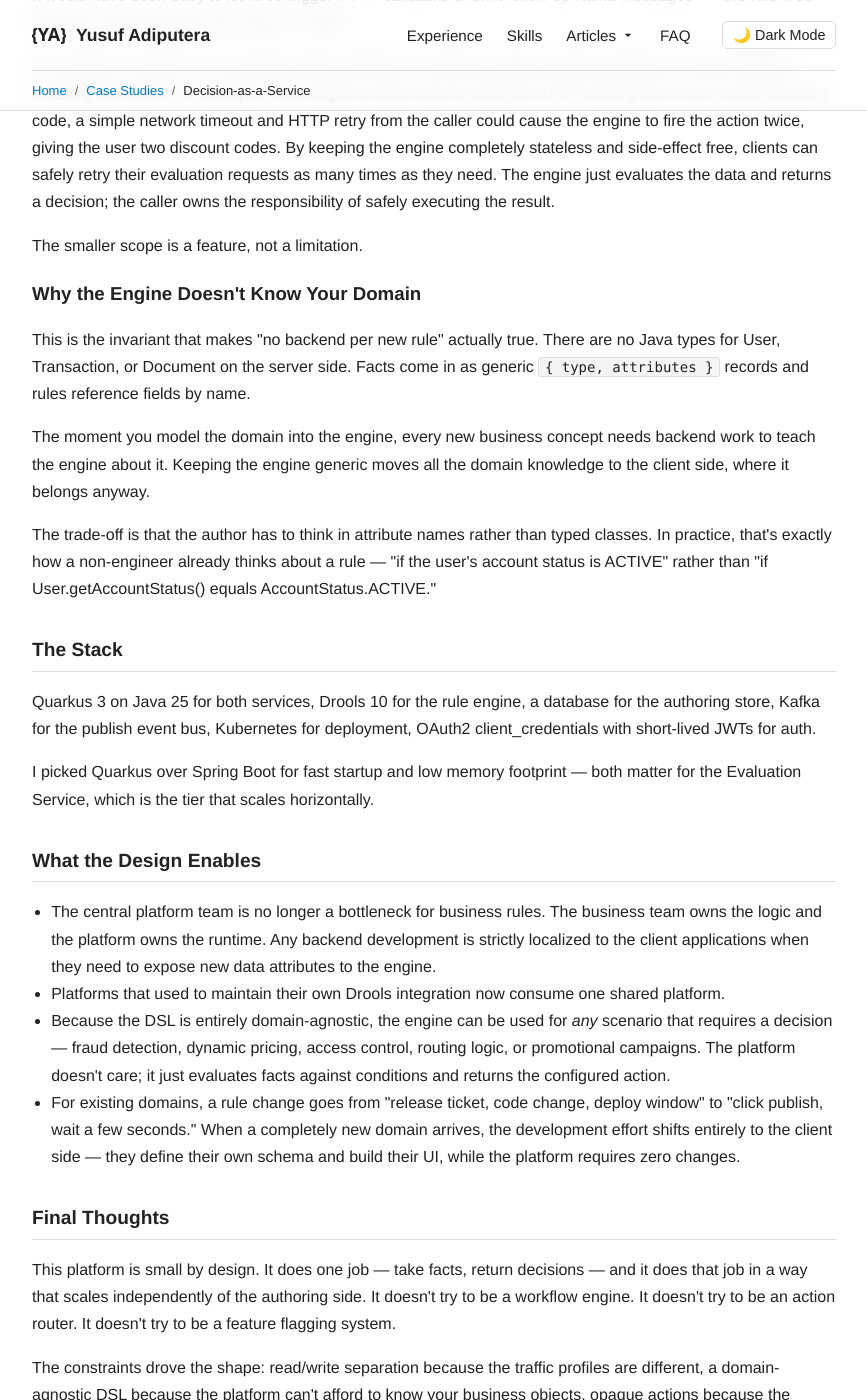
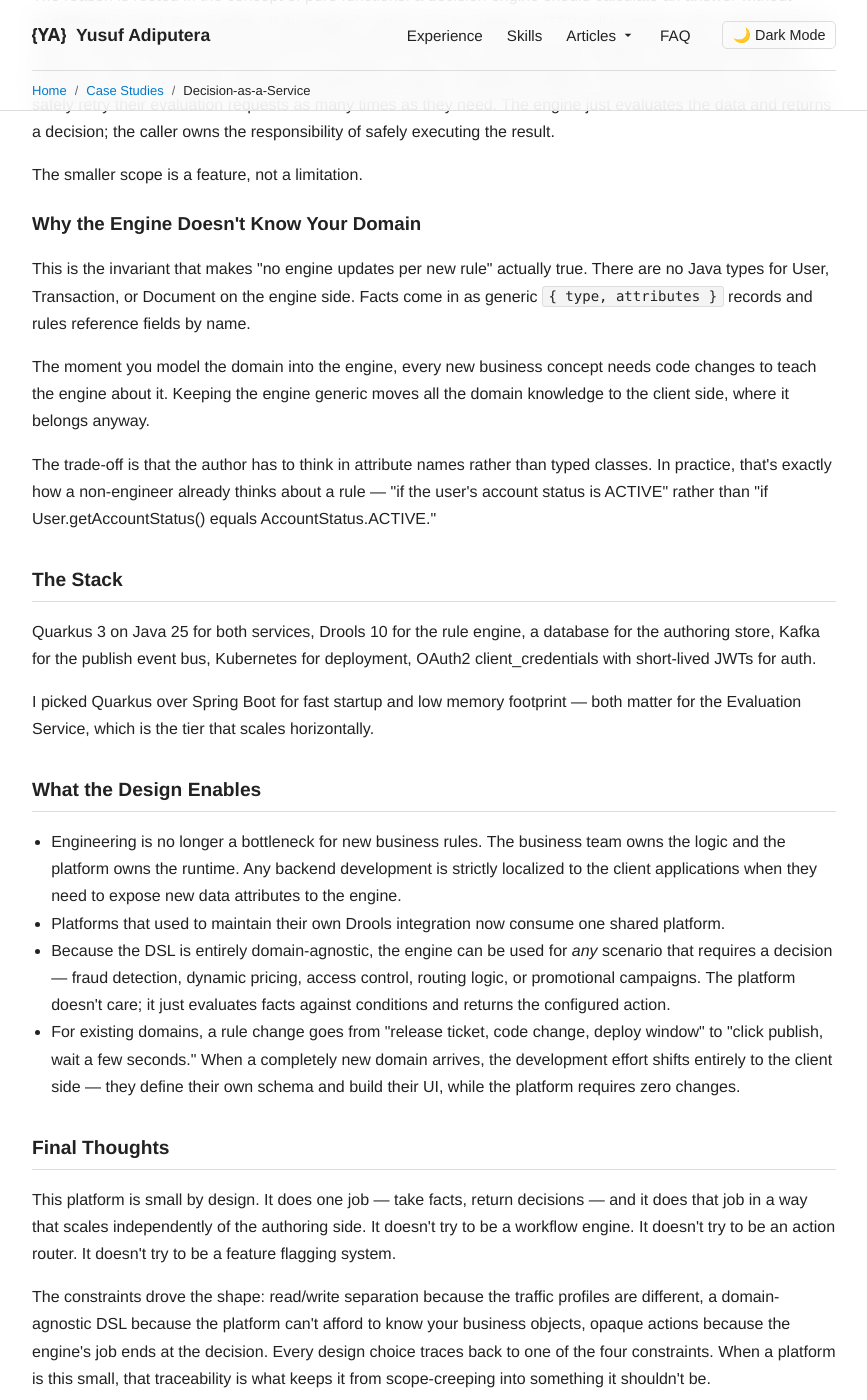
Before and after one commit to adiputera/adiputera.github.io, a Jekyll site: the page built from _articles/case-study-decision-as-a-service.md, in a window 1280 px wide and 1400 px high, scrolled down 7640 px. Shown: the whole window, without its empty margins (206-1073 px from the left). Built offline with Jekyll 4.4.1, drawn with Linux system fonts in a browser that asks for light colours; some of the changed text lies outside the part shown.

Commit message:
Update article

```diff
--- a/_articles/case-study-decision-as-a-service.md
+++ b/_articles/case-study-decision-as-a-service.md
@@ -1,7 +1,7 @@
 ---
 layout: article
 title: "Designing a Decision-as-a-Service Platform"
-description: "The design constraints and trade-offs behind a Drools-based decisioning platform with a JSON-to-DRL DSL, ~30 operators, universal and existential quantifiers, multi-object grouping, and Kafka-driven hot-reload — so business teams can ship rules without backend engineers in the loop."
+description: "The design constraints and trade-offs behind a Drools-based decisioning platform with a JSON-to-DRL DSL, ~30 operators, universal and existential quantifiers, multi-object grouping, and Kafka-driven hot-reload — so business teams can ship rules without engineers in the loop."
 date: 2026-06-17
 date_modified: 2026-06-17
 keywords: "Decision-as-a-Service, Drools, DSL design, system design, architecture design, Quarkus, Java 25, Kafka, database, Kubernetes, microservices, decisioning engine, business rules"
@@ -11,8 +11,8 @@
 breadcrumb: "Case Studies"
 breadcrumb_url: /case-studies/
 breadcrumb_short: "Decision-as-a-Service"
-snippet: "The design constraints and trade-offs behind a two-service Decision-as-a-Service platform with a custom JSON-to-DRL DSL — so business teams can ship rules without backend engineers in the loop."
-snippet_id: "Constraint dan trade-off desain di balik platform Decision-as-a-Service dua-layanan dengan DSL JSON-to-DRL kustom — agar tim bisnis bisa merilis aturan baru tanpa harus melibatkan engineer backend."
+snippet: "The design constraints and trade-offs behind a two-service Decision-as-a-Service platform with a custom JSON-to-DRL DSL — so business teams can ship rules without engineers in the loop."
+snippet_id: "Constraint dan trade-off desain di balik platform Decision-as-a-Service dua-layanan dengan DSL JSON-to-DRL kustom — agar tim bisnis bisa merilis aturan baru tanpa harus melibatkan engineer."
 published: true
 ---
 
@@ -69,9 +69,7 @@
 
 ## The DSL Design
 
-The design constraint that drove the DSL was: **no backend change per new rule**. That means the platform can't model your domain — no Java types for User, Transaction, or Document on the server side. The moment you model the domain into the engine, every new business concept needs backend work to teach the engine about it.
-
-So facts come in as generic `{ type, attributes }` records, and rules reference fields by name.
+The DSL is designed to map a business user's mental model into a structured JSON tree, avoiding the need for authors to write syntax-heavy DRL by hand.
 
 To understand the DSL, start with what a rule looks like in plain language:
 
@@ -252,9 +250,9 @@
 
 ### Why the Engine Doesn't Know Your Domain
 
-This is the invariant that makes "no backend per new rule" actually true. There are no Java types for User, Transaction, or Document on the server side. Facts come in as generic `{ type, attributes }` records and rules reference fields by name.
+This is the invariant that makes "no engine updates per new rule" actually true. There are no Java types for User, Transaction, or Document on the engine side. Facts come in as generic `{ type, attributes }` records and rules reference fields by name.
 
-The moment you model the domain into the engine, every new business concept needs backend work to teach the engine about it. Keeping the engine generic moves all the domain knowledge to the client side, where it belongs anyway.
+The moment you model the domain into the engine, every new business concept needs code changes to teach the engine about it. Keeping the engine generic moves all the domain knowledge to the client side, where it belongs anyway.
 
 The trade-off is that the author has to think in attribute names rather than typed classes. In practice, that's exactly how a non-engineer already thinks about a rule — "if the user's account status is ACTIVE" rather than "if User.getAccountStatus() equals AccountStatus.ACTIVE."
 
@@ -266,7 +264,7 @@
 
 ## What the Design Enables
 
-- The central platform team is no longer a bottleneck for business rules. The business team owns the logic and the platform owns the runtime. Any backend development is strictly localized to the client applications when they need to expose new data attributes to the engine.
+- Engineering is no longer a bottleneck for new business rules. The business team owns the logic and the platform owns the runtime. Any backend development is strictly localized to the client applications when they need to expose new data attributes to the engine.
 - Platforms that used to maintain their own Drools integration now consume one shared platform.
 - Because the DSL is entirely domain-agnostic, the engine can be used for *any* scenario that requires a decision — fraud detection, dynamic pricing, access control, routing logic, or promotional campaigns. The platform doesn't care; it just evaluates facts against conditions and returns the configured action.
 - For existing domains, a rule change goes from "release ticket, code change, deploy window" to "click publish, wait a few seconds." When a completely new domain arrives, the development effort shifts entirely to the client side — they define their own schema and build their UI, while the platform requires zero changes.
```
